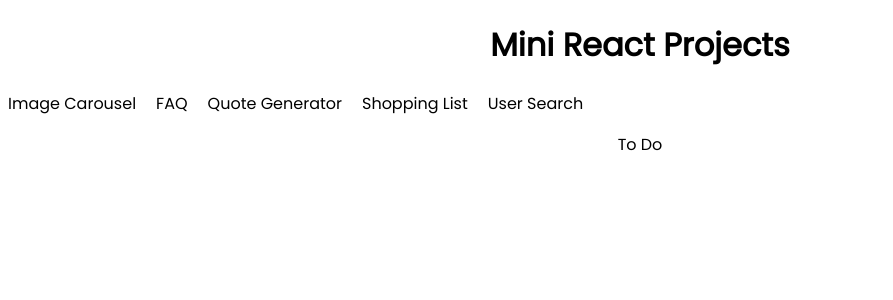
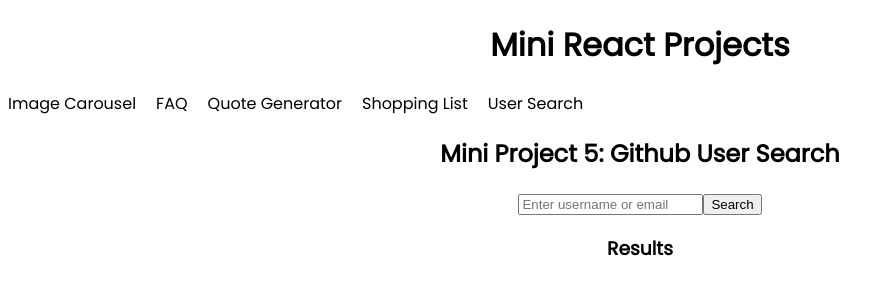
Before and after one commit to andredecarli/react-mini-projects, a React (Vite) app: page / in a window 1280 px wide. Both pictures are taken after a click on the item "User Search". Shown: the top 300 px of the page, without its empty margins (0-893 px from the left). Built offline with nearby package versions, Linux system fonts and the light colour scheme.

Commit message:
implement user search component

```diff
--- a/src/components/UserSearch/UserSearch.css
+++ b/src/components/UserSearch/UserSearch.css
@@ -0,0 +1,9 @@
+.user {
+  border: 1px solid black;
+  padding: 10px;
+}
+
+.results {
+  display: flex;
+  gap: 40px;
+}
--- a/src/components/UserSearch/UserSearch.jsx
+++ b/src/components/UserSearch/UserSearch.jsx
@@ -1,5 +1,61 @@
+import { useState } from "react";
+import axios from "axios";
 import "./UserSearch.css"
 
+const API_URL = "https://api.github.com";
+
 export default function UserSearch() {
-  return <p>To Do</p>
+  const [query, setQuery] = useState("");
+  const [results, setResults] = useState([]);
+
+  function submit(event) {
+    event.preventDefault();
+    axios.get(`${API_URL}/search/users?q=${query}`)
+      .then((response) => {
+        setResults(response.data.items);
+        console.log(response.data.items);
+      })
+  }
+
+  function onSearchChange(event) {
+    setQuery(event.target.value);
+  }
+
+
+  return (
+    <>
+      <h2>Mini Project 5: Github User Search</h2>
+      <div className="github-search">
+        <form onSubmit={submit}>
+          <input
+            id="search"
+            type="text"
+            name="user"
+            required
+            placeholder="Enter username or email"
+            value={query}
+            onChange={onSearchChange}
+          />
+          <button>Search</button>
+        </form>
+        <h3>Results</h3>
+        <div className="results">
+          {results.map((result) => <User avatar={result.avatar_url} url={result.html_url} username={result.login} key={result.id} />)}
+        </div>
+      </div>
+    </>
+    )
 }
+
+function User({avatar, url, username}) {
+  return (
+    <div className="user">
+      <img src={avatar} alt="avatar" width="50" height="50" />
+      <p>
+        <a href={url} target="_blank">
+          {username}
+        </a>
+      </p>
+    </div>
+  )
+}
```
